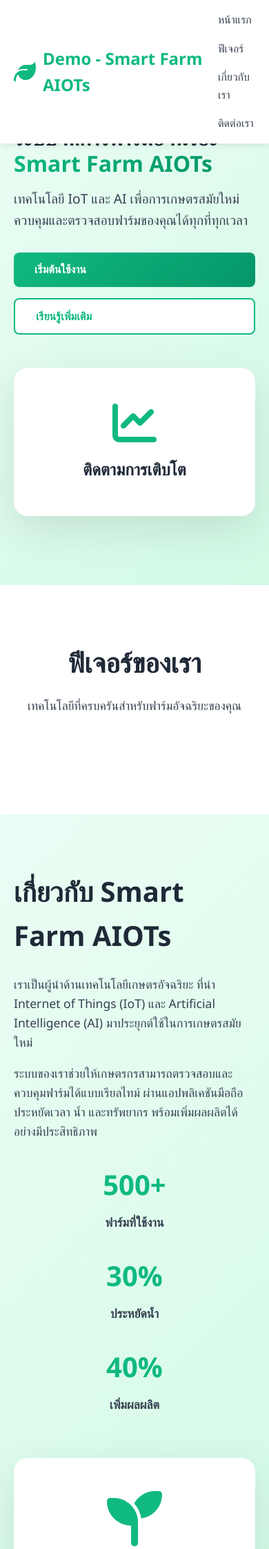
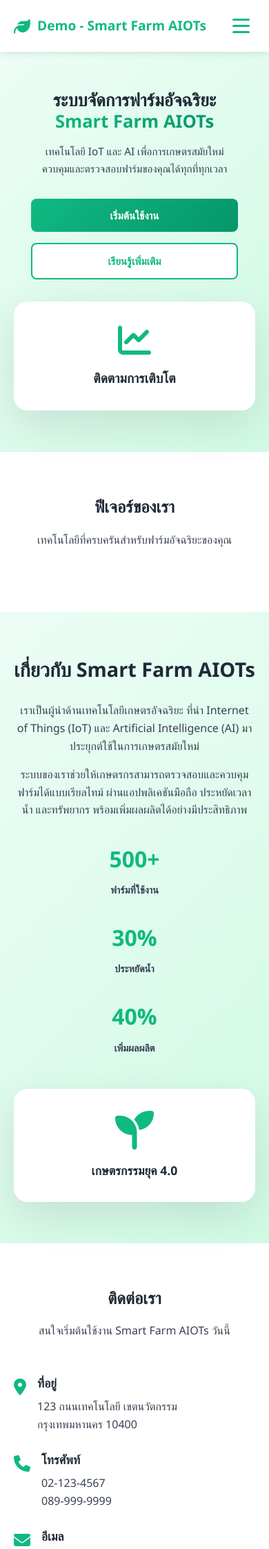
Before and after one commit to thaitechzone/Hello-myAppDjango, a Django app: template landing/templates/landing/index.html in a window 390 px wide. Shown: the top 2245 px of the page at 69% size. Run offline with Django 3.2, Linux system fonts and the light colour scheme; the template is opened without the code that fills it, so the values that code supplies are empty.

Commit message:
ok reposive

```diff
--- a/landing/static/landing/css/style.css
+++ b/landing/static/landing/css/style.css
@@ -21,6 +21,17 @@ body {
     font-family: 'Segoe UI', Tahoma, Geneva, Verdana, sans-serif;
     line-height: 1.6;
     color: var(--text-color);
+    overflow-x: hidden; /* Prevent horizontal scroll */
+}
+
+/* Smooth scrolling */
+html {
+    scroll-behavior: smooth;
+}
+
+/* Mobile-friendly touch targets */
+a, button, input, textarea {
+    -webkit-tap-highlight-color: rgba(16, 185, 129, 0.2);
 }
 
 .container {
@@ -77,6 +88,57 @@ body {
 
 .nav-menu a:hover {
     color: var(--primary-color);
+}
+
+/* Mobile Menu Toggle Button */
+.mobile-menu-toggle {
+    display: none;
+    flex-direction: column;
+    background: none;
+    border: none;
+    cursor: pointer;
+    padding: 0.5rem;
+    z-index: 1001;
+}
+
+.mobile-menu-toggle span {
+    width: 25px;
+    height: 3px;
+    background: var(--primary-color);
+    margin: 3px 0;
+    transition: all 0.3s ease;
+    border-radius: 3px;
+}
+
+.mobile-menu-toggle.active span:nth-child(1) {
+    transform: rotate(45deg) translate(8px, 8px);
+}
+
+.mobile-menu-toggle.active span:nth-child(2) {
+    opacity: 0;
+}
+
+.mobile-menu-toggle.active span:nth-child(3) {
+    transform: rotate(-45deg) translate(7px, -7px);
+}
+
+/* Mobile Menu Overlay */
+.menu-overlay {
+    display: none;
+    position: fixed;
+    top: 0;
+    left: 0;
+    width: 100%;
+    height: 100vh;
+    background: rgba(0, 0, 0, 0.5);
+    z-index: 998;
+    opacity: 0;
+    transition: opacity 0.3s ease;
+}
+
+.menu-overlay.active {
+    display: block;
+    opacity: 1;
 }
 
 /* ========================================
@@ -456,28 +518,284 @@ body {
    Responsive Design
    ======================================== */
 
+/* Tablet Styles */
+@media (max-width: 1024px) {
+    .container {
+        padding: 0 30px;
+    }
+
+    .hero-title {
+        font-size: 2.5rem;
+    }
+
+    .hero .container {
+        gap: 2rem;
+    }
+
+    .section-header h2 {
+        font-size: 2rem;
+    }
+}
+
+/* Mobile Styles */
 @media (max-width: 768px) {
-    .hero .container,
-    .about-content,
-    .contact-content {
-        grid-template-columns: 1fr;
+    .container {
+        padding: 0 20px;
+    }
+
+    /* Navigation */
+    .navbar .container {
+        padding: 1rem 20px;
+    }
+
+    .nav-brand span {
+        font-size: 1.2rem;
+    }
+
+    .nav-brand i {
+        font-size: 1.5rem;
+    }
+
+    .mobile-menu-toggle {
+        display: flex;
     }
 
     .nav-menu {
+        position: fixed;
+        top: 0;
+        right: -100%;
+        width: 70%;
+        max-width: 300px;
+        height: 100vh;
+        background: white;
         flex-direction: column;
-        gap: 1rem;
+        padding: 80px 20px 20px;
+        gap: 0;
+        box-shadow: -5px 0 15px rgba(0, 0, 0, 0.1);
+        transition: right 0.3s ease;
+        z-index: 999;
+    }
+
+    .nav-menu.active {
+        right: 0;
+    }
+
+    .nav-menu li {
+        width: 100%;
+        border-bottom: 1px solid var(--light-color);
+    }
+
+    .nav-menu a {
+        display: block;
+        padding: 1rem 0;
+        font-size: 1.1rem;
+    }
+
+    /* Hero Section */
+    .hero {
+        margin-top: 70px;
+        padding: 60px 0;
+    }
+
+    .hero .container {
+        grid-template-columns: 1fr;
+        gap: 2rem;
     }
 
     .hero-title {
         font-size: 2rem;
+        text-align: center;
+    }
+
+    .hero-subtitle {
+        font-size: 1rem;
+        text-align: center;
+    }
+
+    .hero-buttons {
+        flex-direction: column;
+        align-items: center;
+    }
+
+    .btn {
+        width: 100%;
+        max-width: 300px;
+        text-align: center;
+        padding: 14px 30px;
+        font-size: 1rem;
+    }
+
+    .hero-card {
+        padding: 2rem;
+    }
+
+    .hero-card i {
+        font-size: 3rem;
+    }
+
+    .hero-card h3 {
+        font-size: 1.2rem;
+    }
+
+    /* Features Section */
+    .features {
+        padding: 60px 0;
+    }
+
+    .section-header {
+        margin-bottom: 2rem;
+    }
+
+    .section-header h2 {
+        font-size: 1.8rem;
+    }
+
+    .section-header p {
+        font-size: 1rem;
+    }
+
+    .features-grid {
+        grid-template-columns: 1fr;
+        gap: 1.5rem;
+    }
+
+    .feature-card {
+        padding: 1.5rem;
+    }
+
+    .feature-icon {
+        font-size: 3rem;
+    }
+
+    /* About Section */
+    .about {
+        padding: 60px 0;
+    }
+
+    .about-content {
+        grid-template-columns: 1fr;
+        gap: 2rem;
+    }
+
+    .about-text h2 {
+        font-size: 1.8rem;
+        text-align: center;
+    }
+
+    .about-text p {
+        font-size: 1rem;
+        text-align: center;
+    }
+
+    .stats {
+        flex-direction: row;
+        justify-content: space-around;
+        gap: 1rem;
+        flex-wrap: wrap;
+    }
+
+    .stat-item h3 {
+        font-size: 2rem;
+    }
+
+    .stat-item p {
+        font-size: 0.9rem;
+    }
+
+    .about-card {
+        padding: 2rem;
+    }
+
+    .about-card i {
+        font-size: 3.5rem;
+    }
+
+    .about-card p {
+        font-size: 1.1rem;
+    }
+
+    /* Contact Section */
+    .contact {
+        padding: 60px 0;
+    }
+
+    .contact-content {
+        grid-template-columns: 1fr;
+        gap: 2rem;
+    }
+
+    .contact-info {
+        gap: 1.5rem;
+    }
+
+    .info-item {
+        gap: 1rem;
+    }
+
+    .info-item i {
+        font-size: 1.5rem;
+    }
+
+    .info-item h4 {
+        font-size: 1.1rem;
+    }
+
+    .contact-form {
+        padding: 1.5rem;
+    }
+
+    /* Footer */
+    .footer {
+        padding: 2rem 0;
+    }
+
+    .footer-brand {
+        font-size: 1.3rem;
+    }
+
+    .footer p {
+        font-size: 0.9rem;
+    }
+}
+
+/* Small Mobile Styles */
+@media (max-width: 480px) {
+    .hero-title {
+        font-size: 1.6rem;
+    }
+
+    .hero-subtitle {
+        font-size: 0.95rem;
+    }
+
+    .section-header h2 {
+        font-size: 1.5rem;
+    }
+
+    .nav-menu {
+        width: 80%;
     }
 
     .stats {
         flex-direction: column;
-        gap: 1rem;
+        align-items: center;
     }
 
-    .hero-buttons {
-        flex-direction: column;
+    .stat-item {
+        width: 100%;
+    }
+
+    .btn {
+        padding: 12px 24px;
+        font-size: 0.95rem;
+    }
+
+    .features-grid {
+        grid-template-columns: 1fr;
+    }
+
+    .contact-form input,
+    .contact-form textarea {
+        font-size: 16px; /* Prevents zoom on iOS */
     }
 }
--- a/landing/templates/landing/index.html
+++ b/landing/templates/landing/index.html
@@ -16,14 +16,22 @@
                 <i class="fas fa-leaf"></i>
                 <span>Demo - Smart Farm AIOTs</span>
             </div>
+            <button class="mobile-menu-toggle" aria-label="Toggle menu">
+                <span></span>
+                <span></span>
+                <span></span>
+            </button>
             <ul class="nav-menu">
-                <li><a href="#home">หน้าแรก</a></li>
-                <li><a href="#features">ฟีเจอร์</a></li>
-                <li><a href="#about">เกี่ยวกับเรา</a></li>
-                <li><a href="#contact">ติดต่อเรา</a></li>
+                <li><a href="#home" class="nav-link">หน้าแรก</a></li>
+                <li><a href="#features" class="nav-link">ฟีเจอร์</a></li>
+                <li><a href="#about" class="nav-link">เกี่ยวกับเรา</a></li>
+                <li><a href="#contact" class="nav-link">ติดต่อเรา</a></li>
             </ul>
         </div>
     </nav>
+
+    <!-- Mobile Menu Overlay -->
+    <div class="menu-overlay"></div>
 
     <!-- Hero Section -->
     <section id="home" class="hero">
```
Also changed, not shown: landing/static/landing/js/main.js (+48 -0 lines).
